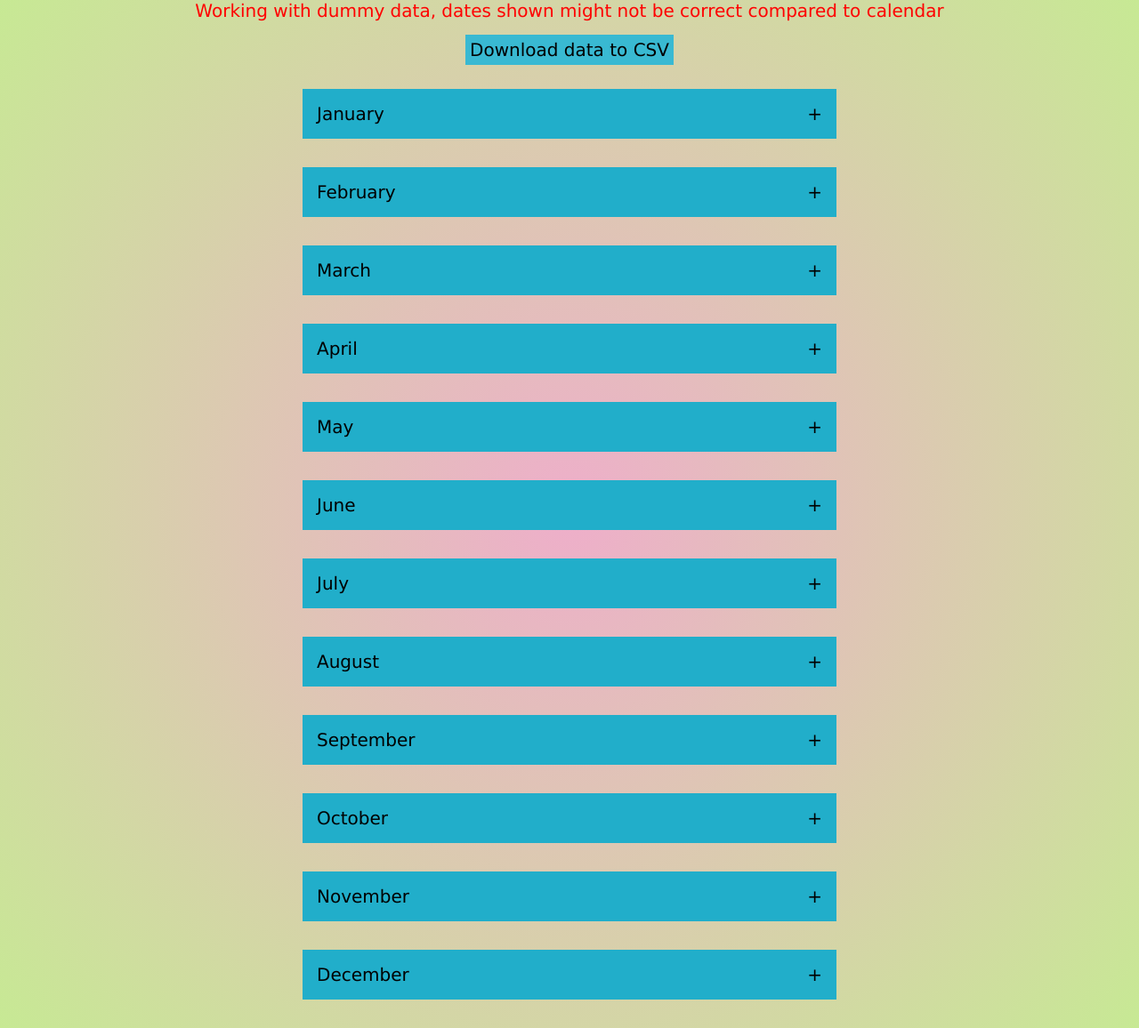
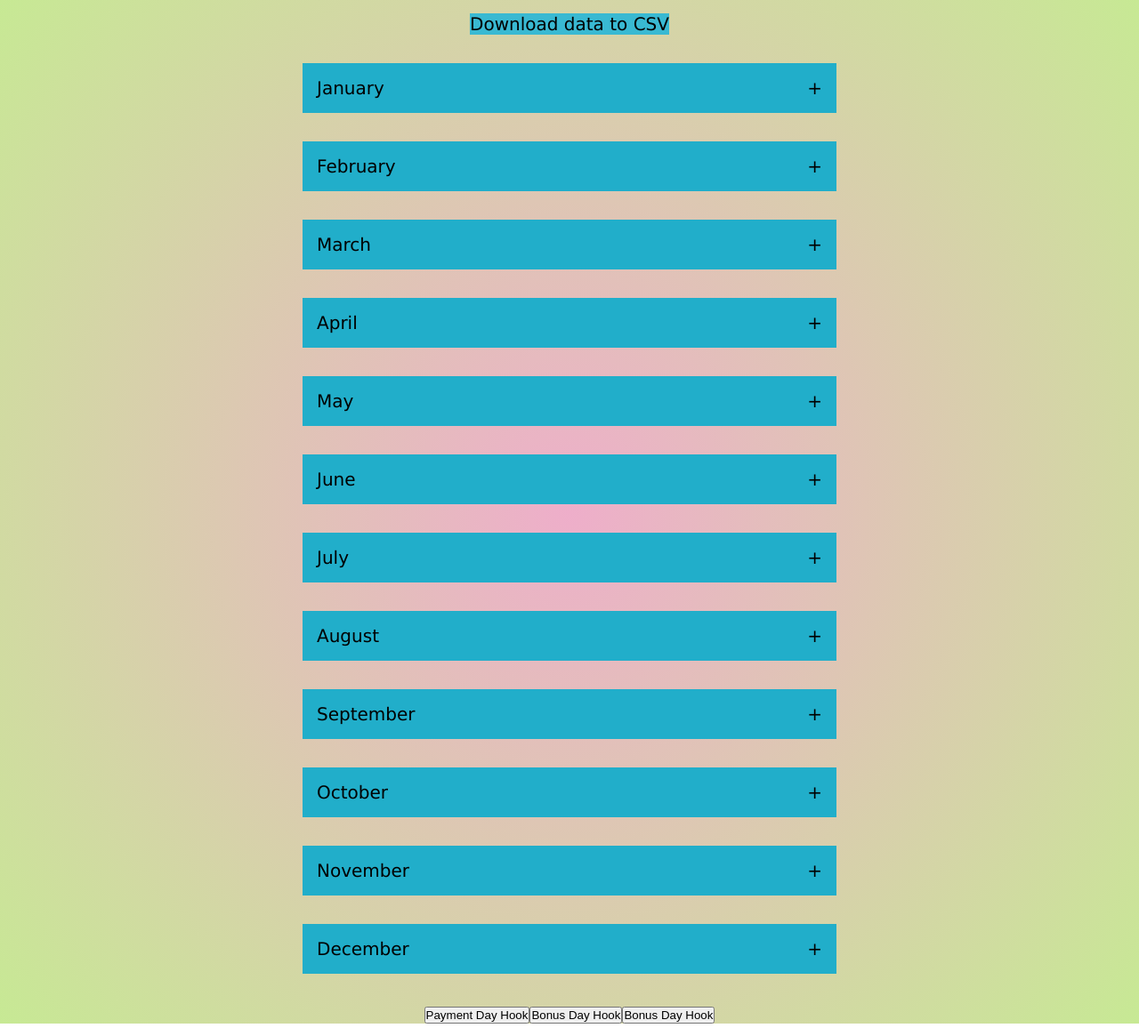
Before and after one commit to prozenberg/react-assessment, a React (Create React App) app: page / in a window 1280 px wide. Shown: the whole page at 89% size. Built offline with nearby package versions, Linux system fonts and the light colour scheme.

Commit message:
added hooks to build JSON with real data, built web components and CSV with real data, added months constant as a map helper

```diff
--- a/src/App.css
+++ b/src/App.css
@@ -27,13 +27,6 @@
 
 .App-link {
   color: #61dafb;
-}
-
-.download-btn {
-  text-decoration: none;
-  color: black;
-  padding: 5px;
-  background-color: #39b9d2;
 }
 
 .download-btn:hover {
--- a/src/App.js
+++ b/src/App.js
@@ -2,14 +2,18 @@ import './App.css';
 import React from "react"
 import List from "../src/Components/List"
 import { CSVLink } from "react-csv";
-import DummyDates from "./Constants"
+import DummyDates from "./Constants/DummyDates"
+import PaymentDayHook from "./Hooks/PaymentDayHook"
+import BonusDayHook from "./Hooks/BonusDayHook"
+import BuildDatesJSON from './Hooks/BuildDatesJSON';
 
 function App() {
   return (
     <div className="App">
-      <div className="disclaimer">Working with dummy data, dates shown might not be correct compared to calendar</div>
-      <CSVLink data={DummyDates} filename={"payment-dates.csv"} className="download-btn">Download data to CSV</CSVLink>
       <List />
+      <button onClick={console.log(PaymentDayHook(2022, 1))}>Payment Day Hook</button>
+      <button onClick={console.log(BonusDayHook(2022, 1))}>Bonus Day Hook</button>
+      <button onClick={console.log(BuildDatesJSON(2022))}>Bonus Day Hook</button>
     </div>
   );
 }
--- a/src/Components/List/index.js
+++ b/src/Components/List/index.js
@@ -1,19 +1,24 @@
 import React, { useState, useEffect } from "react"
+import { CSVLink } from "react-csv";
 import MonthAccordion from "../MonthAccordion"
-import DummyDates from "../../Constants/index.js"
+import BuildDatesJSON from "../../Hooks/BuildDatesJSON"
+import './style.css';
 
 const List = () => {
-    const [dummyData, setDummyData] = useState([]);
+    const [dates, setDates] = useState([]);
     const fetchData = async () => {
-        setDummyData(DummyDates)
+        setDates(JSON.parse(BuildDatesJSON(2022)))
     }
     useEffect(() => {
         fetchData()
     }, []);
 
     return (<>
+        <div className="download-btn-container">
+            <CSVLink data={dates} filename={"payment-dates.csv"} className="download-btn">Download data to CSV</CSVLink>
+        </div>
         <ul>
-            {dummyData.map((data, key) => <MonthAccordion key={key} month={data.month} paymentDay={data.paymentDay} bonusDay={data.bonusDay} />)}
+            {dates.map((data, key) => <MonthAccordion key={key} month={data.month} paymentDay={data.paymentDay} bonusDay={data.bonusDay} />)}
         </ul>
     </>)
 }
--- a/src/Components/List/style.css
+++ b/src/Components/List/style.css
@@ -0,0 +1,10 @@
+
+.download-btn-container {
+    padding-top: 15px;
+  }
+
+  .download-btn {
+    text-decoration: none;
+    color: black;
+    background-color: #39b9d2;
+  }
--- a/src/Constants/index.js
+++ b/src/Constants/DummyDates.js
@@ -13,5 +13,4 @@ const DummyDates = [
     { month: "December", paymentDay: "30", bonusDay: "15" },
 
 ]
-
 export default DummyDates
--- /dev/null
+++ b/src/Constants/Months.js
@@ -0,0 +1,4 @@
+const Months = [ "January", "February", "March", "April", "May", "June",
+"July", "August", "September", "October", "November", "December" ];
+
+export default Months
--- /dev/null
+++ b/src/Hooks/BonusDayHook/index.js
@@ -0,0 +1,16 @@
+const BonusDayHook = (year, month) => {
+
+    let startingDate = new Date(year, month, 15)
+    let dayOfWeek = startingDate.getDay();
+    switch (dayOfWeek) {
+        case 0:
+            return new Date(startingDate.setDate(startingDate.getDate()+3));
+        case 6:
+            return new Date(startingDate.setDate(startingDate.getDate()+4));
+        default:
+            console.log(startingDate)
+            return startingDate
+    }
+};
+
+export default BonusDayHook;
--- /dev/null
+++ b/src/Hooks/BuildDatesJSON/index.js
@@ -0,0 +1,14 @@
+import PaymentDayHook from "../PaymentDayHook"
+import BonusDayHook from "../BonusDayHook"
+import Months from "../../Constants/Months"
+
+const BuildDatesJSON = (year) => {
+    let array = []
+    for (let i = 0; i < 12; i++) {
+        array.push({month: Months[i], paymentDay: PaymentDayHook(year, i).getDate(), bonusDay: BonusDayHook(year, i).getDate()})
+    }
+    let paymentsJSON = JSON.stringify(array)
+    return paymentsJSON
+}
+
+export default BuildDatesJSON
--- /dev/null
+++ b/src/Hooks/PaymentDayHook/index.js
@@ -0,0 +1,16 @@
+const PaymentDayHook = (year, month) => {
+
+    let lastDayOfMonth = new Date(year, month+1, 0)
+    let dayOfWeek = lastDayOfMonth.getDay();
+
+    switch (dayOfWeek) {
+        case 0:
+            return new Date(lastDayOfMonth.setDate(lastDayOfMonth.getDate()-2));
+        case 6:
+            return new Date(lastDayOfMonth.setDate(lastDayOfMonth.getDate()-1));
+        default:
+            return lastDayOfMonth
+    }
+};
+
+export default PaymentDayHook;
```
Also changed, not shown: src/logo.svg (deleted).
